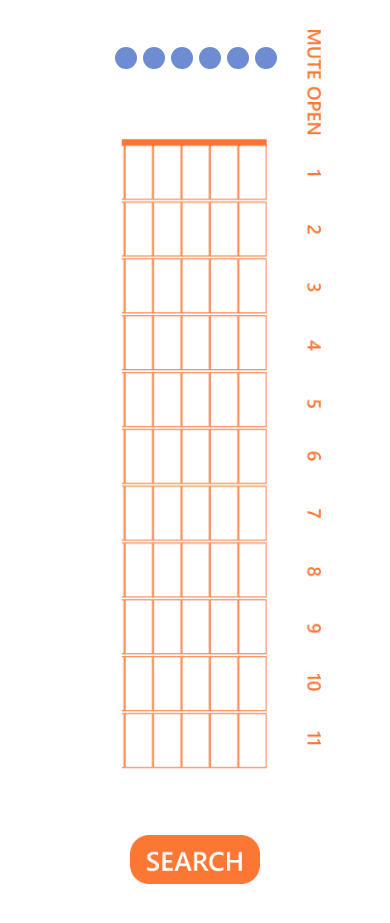
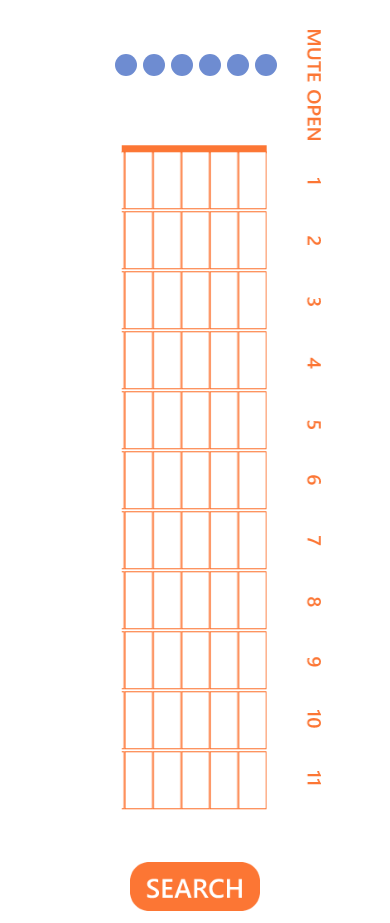
Before and after one commit to tamama9018/Tab-analyzer, a PHP site: page / in a window 390 px wide. Shown: the part 54-977 px from the top of the page. Before the commit the page ends 938 px from the top, so only its background shows below. Run offline with PHP 8.4, Linux system fonts and the light colour scheme; data that the repository does not hold is empty.

Commit message:
add line height and label margin-bottom

```diff
--- a/index.php
+++ b/index.php
@@ -27,9 +27,10 @@
         position: relative;
         margin:0 auto; /*中央よせ*/
         width:800px; /*divの幅を決める*/
-        padding-top:35px;
+        padding-top:42px;
         text-align: center;
-        height:145px;
+        height:100%;
+
       }
       .absolute{
         position: absolute;
@@ -37,7 +38,7 @@
         z-index: 0;
         left:10.5%;
         width:620px;
-        height:165px;
+        height:180px;
 
       }
       .neck-mobile{
@@ -58,6 +59,10 @@
         cursor: pointer;
         user-select: none;
         z-index: 3;
+        line-height: 15px;
+
+      }
+      label{
 
       }
       /* inputは非表示にする */
@@ -98,7 +103,7 @@
   @media (max-width:800px) {
     body{
       text-align: center;
-      height:100%;
+
     }
     header img{
       width:100px;
@@ -113,7 +118,7 @@
      justify-content: center;/*ラジオボタンを中央よせ*/
      width:200px;/*divの幅を決める*/
      text-align: center;
-     height:730px;
+     height:750px;
     }
     .absolute{
       display: none;
@@ -126,7 +131,7 @@
       z-index: 0;
       width:200px;
       left:13%;
-      height:750px;
+      height:100%;
     }
   /*  .search{
     position: fixed;
@@ -147,7 +152,9 @@
       display: block;
       position: relative;
       padding-left: 28px;
-      margin-bottom:33px;
+    }
+    label{
+      margin-bottom: 40px;
     }
 /*弦の順番を左から6→1に変える
 ----------------------------*/
@@ -351,7 +358,7 @@
 
 
     </table>
-    <img src="./images/neck2.png" alt="" class="absolute">
+    <img src="./images/neck.png" alt="" class="absolute">
     <img src="./images/neck_stand.png" alt="" class="neck-mobile">
 
 
```
